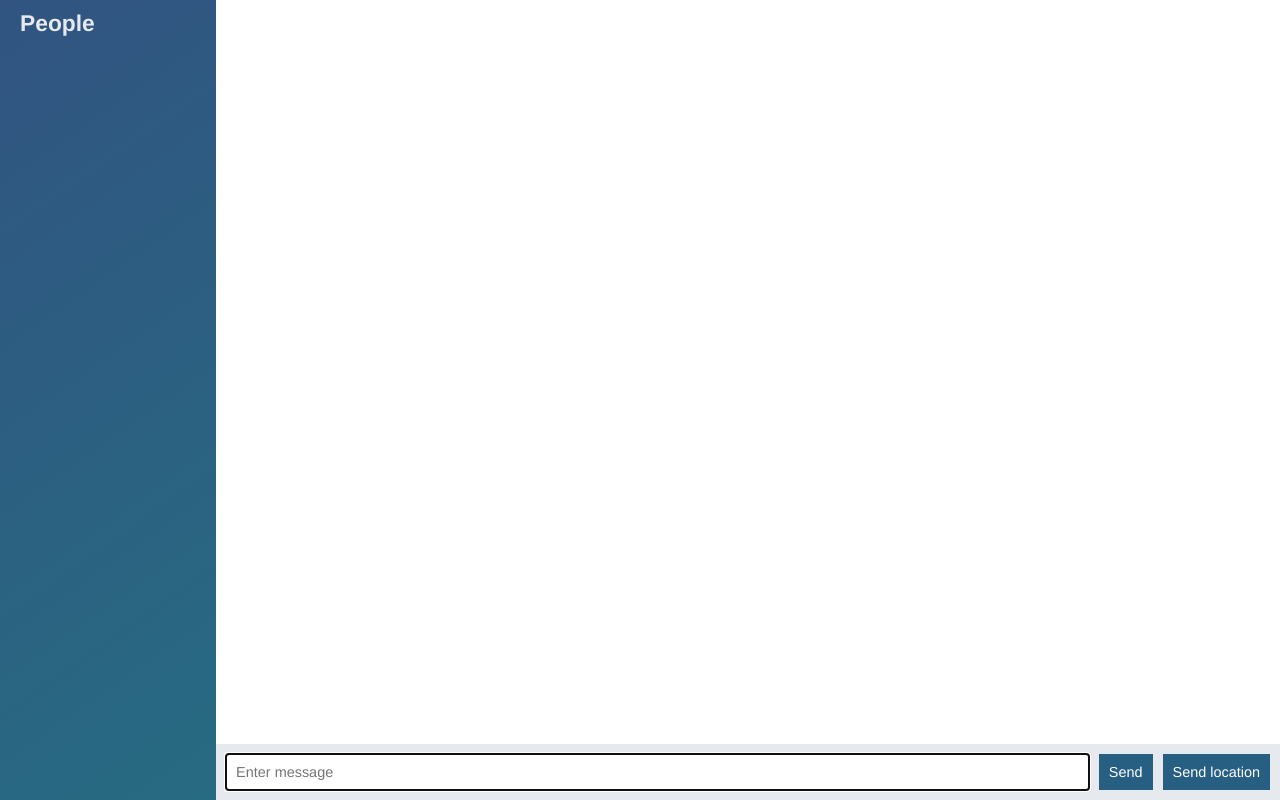
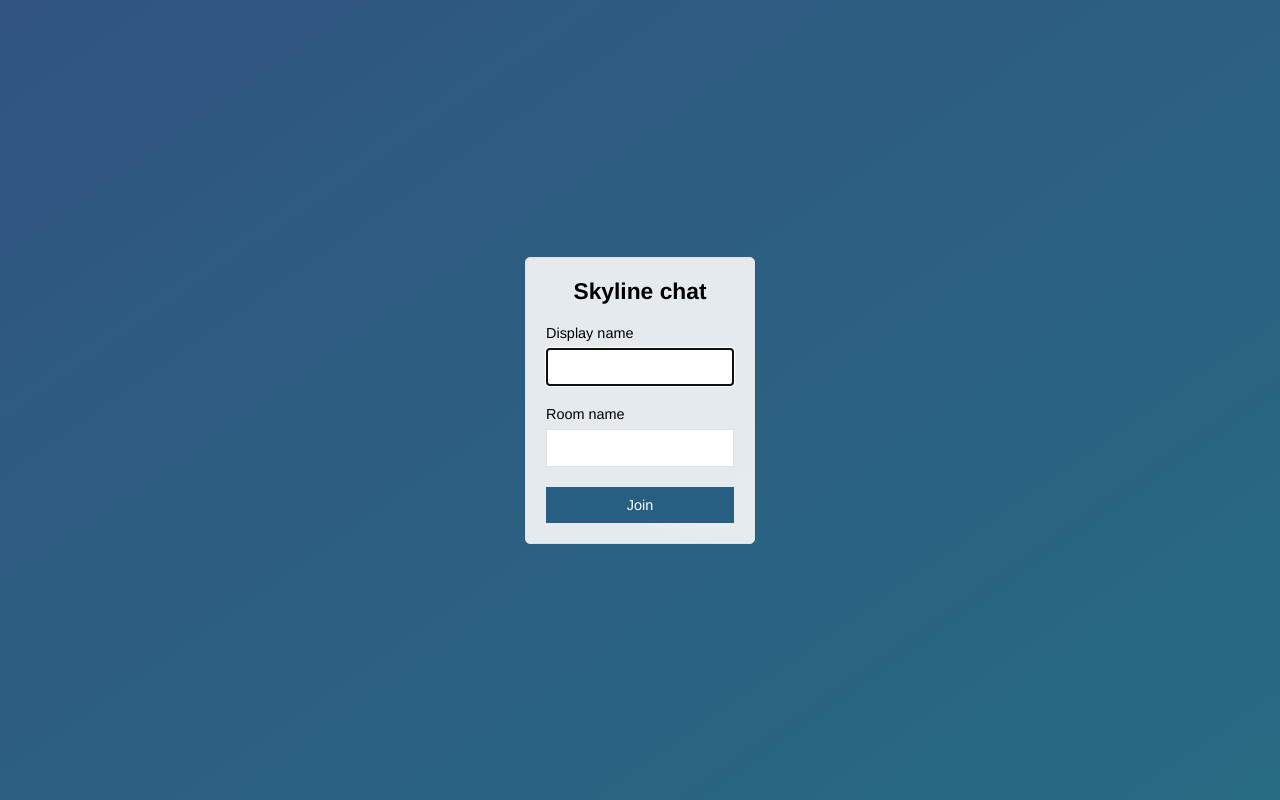
Before and after one commit to irontitan76/node-chat-app, a website: page public/index.html in a window 1280 px wide. Drawn offline with nearby package versions, Linux system fonts and the light colour scheme; no server answers.

Commit message:
Add join page that submits to chat.html

```diff
--- a/public/index.html
+++ b/public/index.html
@@ -1,59 +1,32 @@
 <!DOCTYPE html>
-
 <html>
 
 <head>
-  <meta charset="utf-8"/>
-  <link rel="stylesheet" href="./css/styles.css" />
+  <meta charset="utf-8" />
+  <title>Join | ChatApp</title>
+  <meta name="viewport" content="width=device-width, initial-scale=1, user-scalable=no"/>
+  <link rel="stylesheet" href="/css/styles.css" />
 </head>
 
-<body class="chat">
-  <div class="chat__sidebar">
-    <h3>People</h3>
-    <div id="users"></div>
+<body class="centered-form">
+  <div class="centered-form__form">
+    <form action="/chat.html">
+      <div class="form-field">
+        <h3>Skyline chat</h3>
+      </div>
+      <div class="form-field">
+        <label>Display name</label>
+        <input type="text" name="name" autofocus/>
+      </div>
+      <div class="form-field">
+        <label>Room name</label>
+        <input type="text" name="room"/>
+      </div>
+      <div class="form-field">
+        <button>Join</button>
+      </div>
+    </form>
   </div>
-
-  <div class="chat__main">
-    <ol id="messages" class="chat__messages"></ol>
-
-    <div class="chat__footer">
-      <form id="message-form">
-        <input name="message" type="text" placeholder="Enter message" autofocus autocomplete="off"/>
-        <button>Send</button>
-      </form>
-      <button id="send-location">Send location</button>
-    </div>
-  </div>
-
-  <script id="message-template" type="text/template">
-    <li class="message">
-      <div class="message__title">
-        <h4>{{from}}</h4>
-        <span>{{createdAt}}</span>
-      </div>
-      <div class="message__body">
-        <p>{{text}}</p>
-      </div>
-    </li>
-  </script>
-
-  <script id="location-message-template" type="text/template">
-    <li class="message">
-      <div class="message__title">
-        <h4>{{from}}</h4>
-        <span>{{createdAt}}</span>
-      </div>
-      <div class="message__body">
-        <p><a href="{{url}}" target="_blank">My current location</a></p>
-      </div>
-    </li>
-  </script>
-
-  <script src="/socket.io/socket.io.js"></script>
-  <script src="./js/libs/jquery-3.2.1.min.js"></script>
-  <script src="./js/libs/moment.js"></script>
-  <script src="./js/libs/mustache.js"></script>
-  <script src="./js/index.js"></script>
 </body>
 
 </html>
```
Also changed, not shown: public/chat.html (added, +61 -0 lines), public/js/chat.js (renamed from public/js/index.js).
